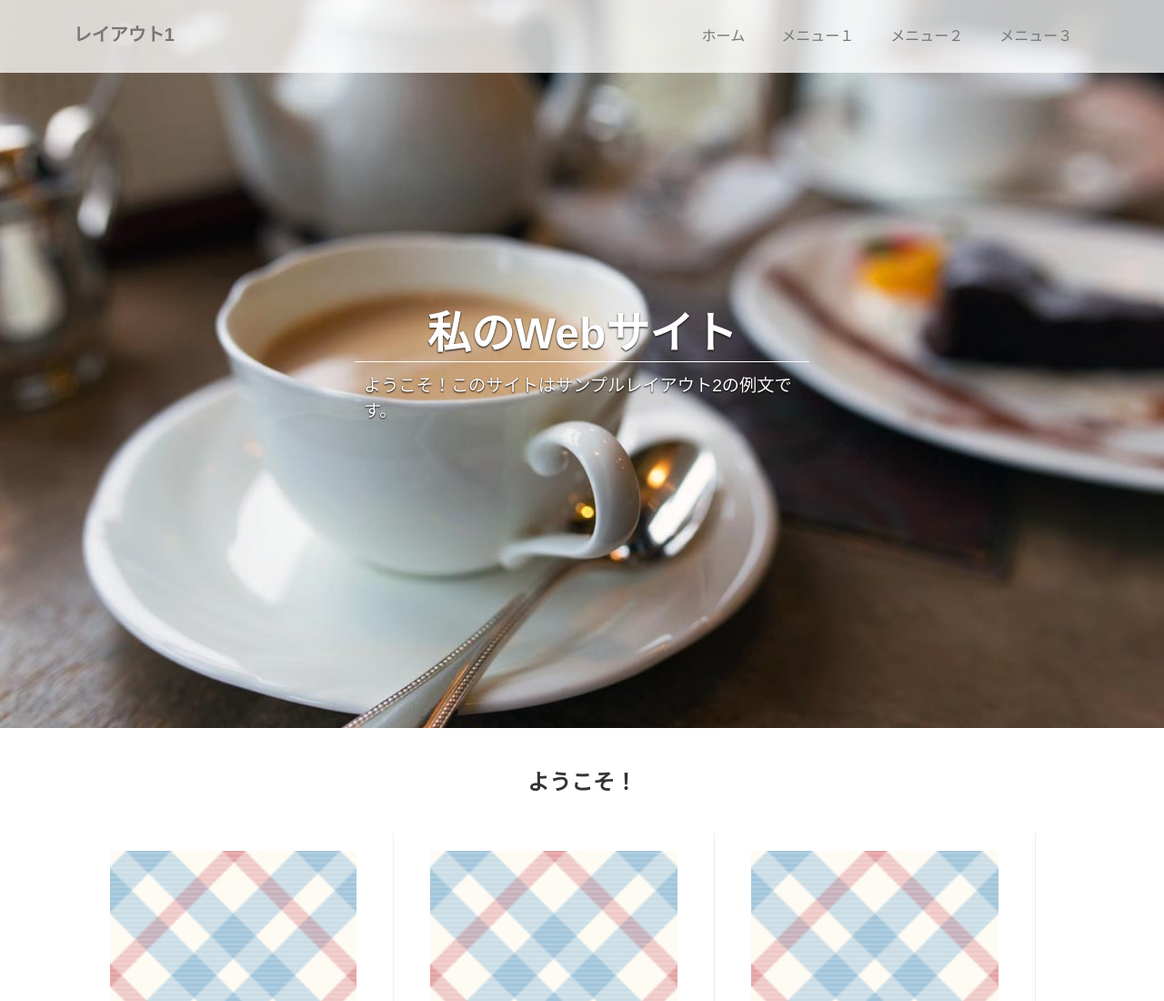
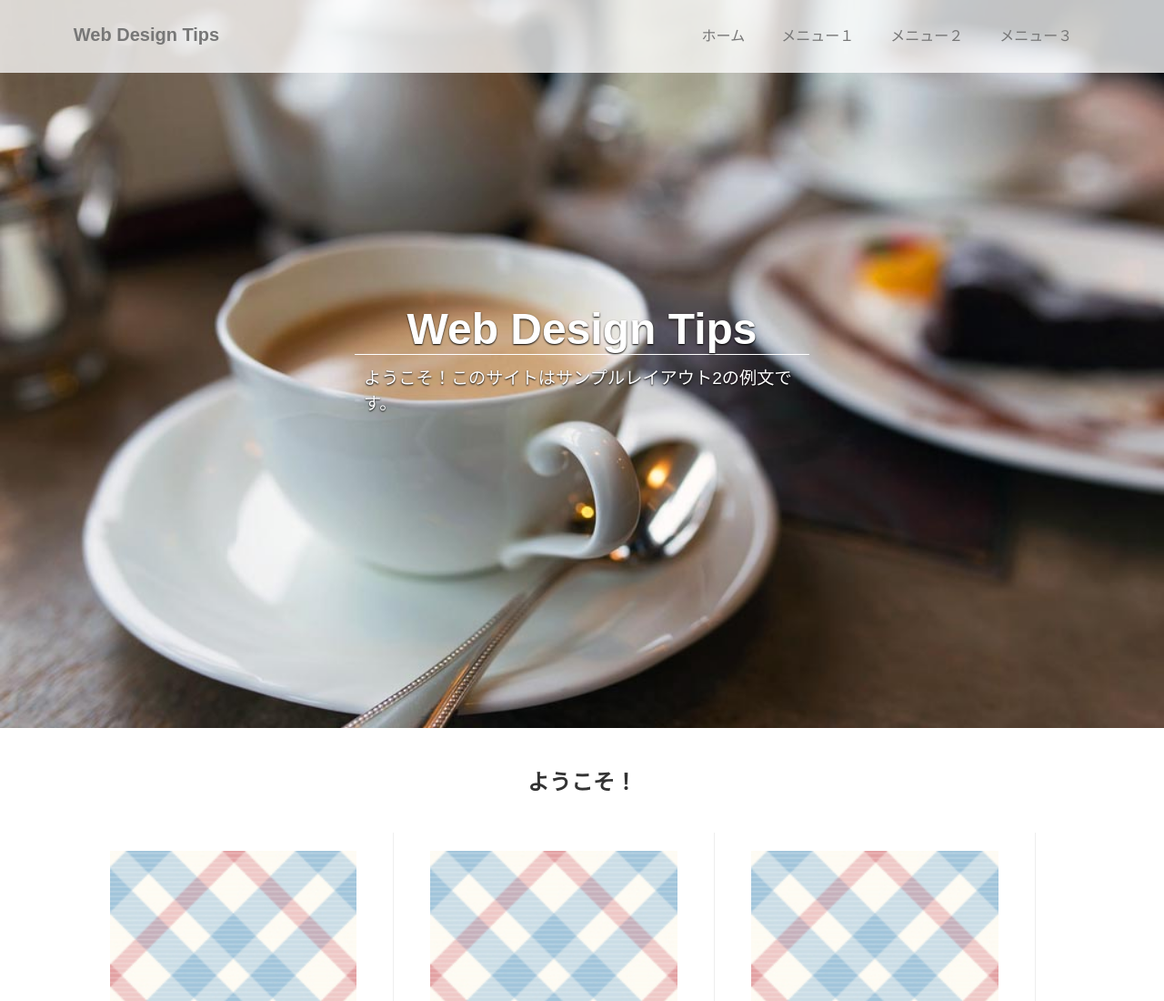
Before and after one commit to KaitoWatanabe/KaitoWatanabe.github.io, a plain HTML site: page index.html in a window 1280 px wide. Shown: the top 1100 px of the page at 91% size. Drawn offline with Linux system fonts and the light colour scheme.

Commit message:
add titles

```diff
--- a/index.html
+++ b/index.html
@@ -6,7 +6,7 @@
 		================================================== -->
 	<meta content="IE=Edge,chrome=1" http-equiv="X-UA-Compatible" />
 	<meta charset="utf-8">
-	<title>レイアウト1</title>
+	<title>Web Design Tips</title>
 
 	<!-- Viewport
 		================================================== -->
@@ -31,7 +31,7 @@
 			<h1 class="logo"><a href="index.html">
 			<!-- サイト名を入力
 				================================================== -->
-				レイアウト1
+				Web Design Tips
 			</a></h1>
 			<nav class="mainNav">
 			<!-- メニュー
@@ -47,7 +47,7 @@
 		</div>
 		<!-- 画像上テキスト -->
 		<div class="text row">
-			<h3>私のWebサイト</h3>
+			<h3>Web Design Tips</h3>
 			<p>ようこそ！このサイトはサンプルレイアウト2の例文です。</p>
 		</div>
 
```
